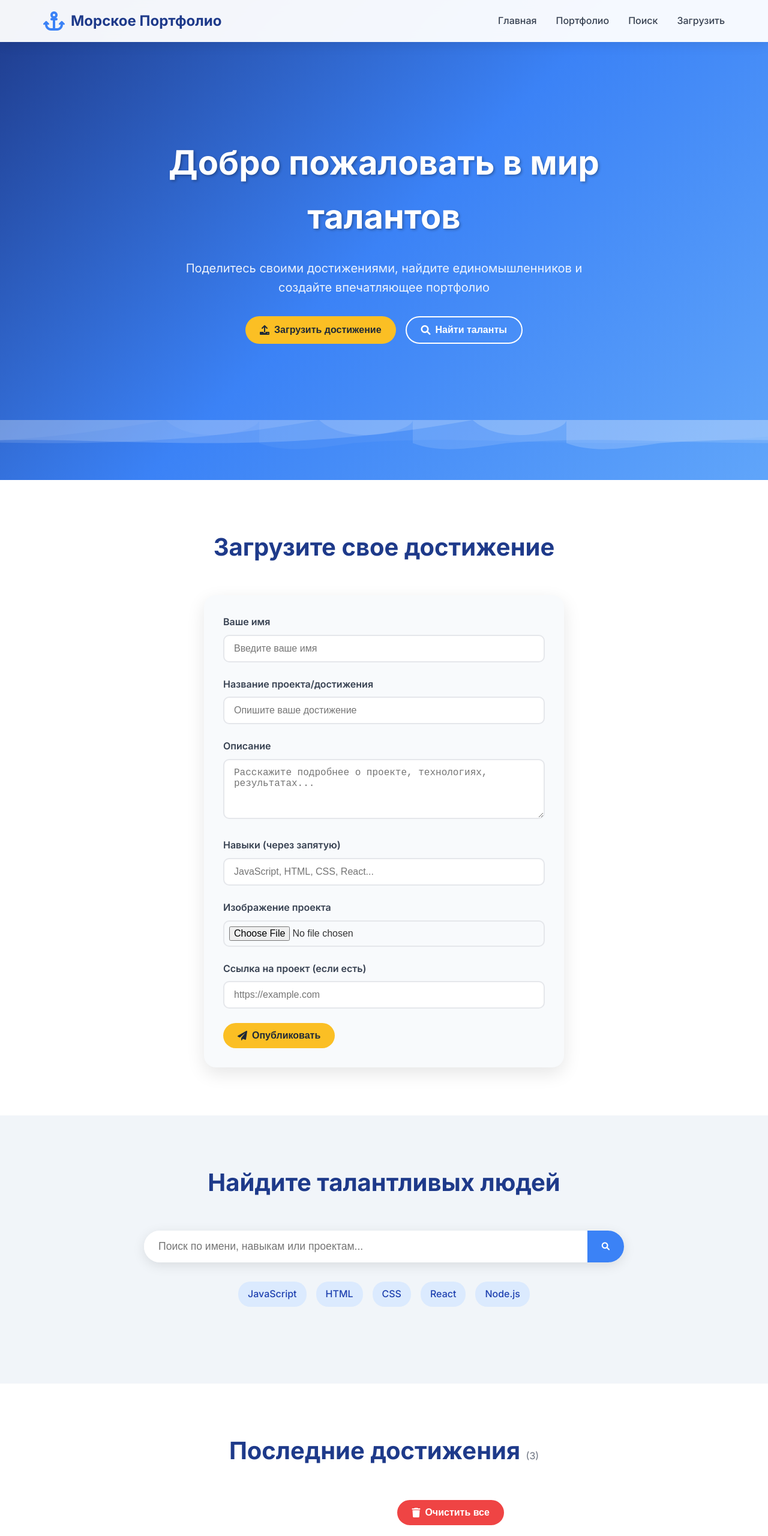
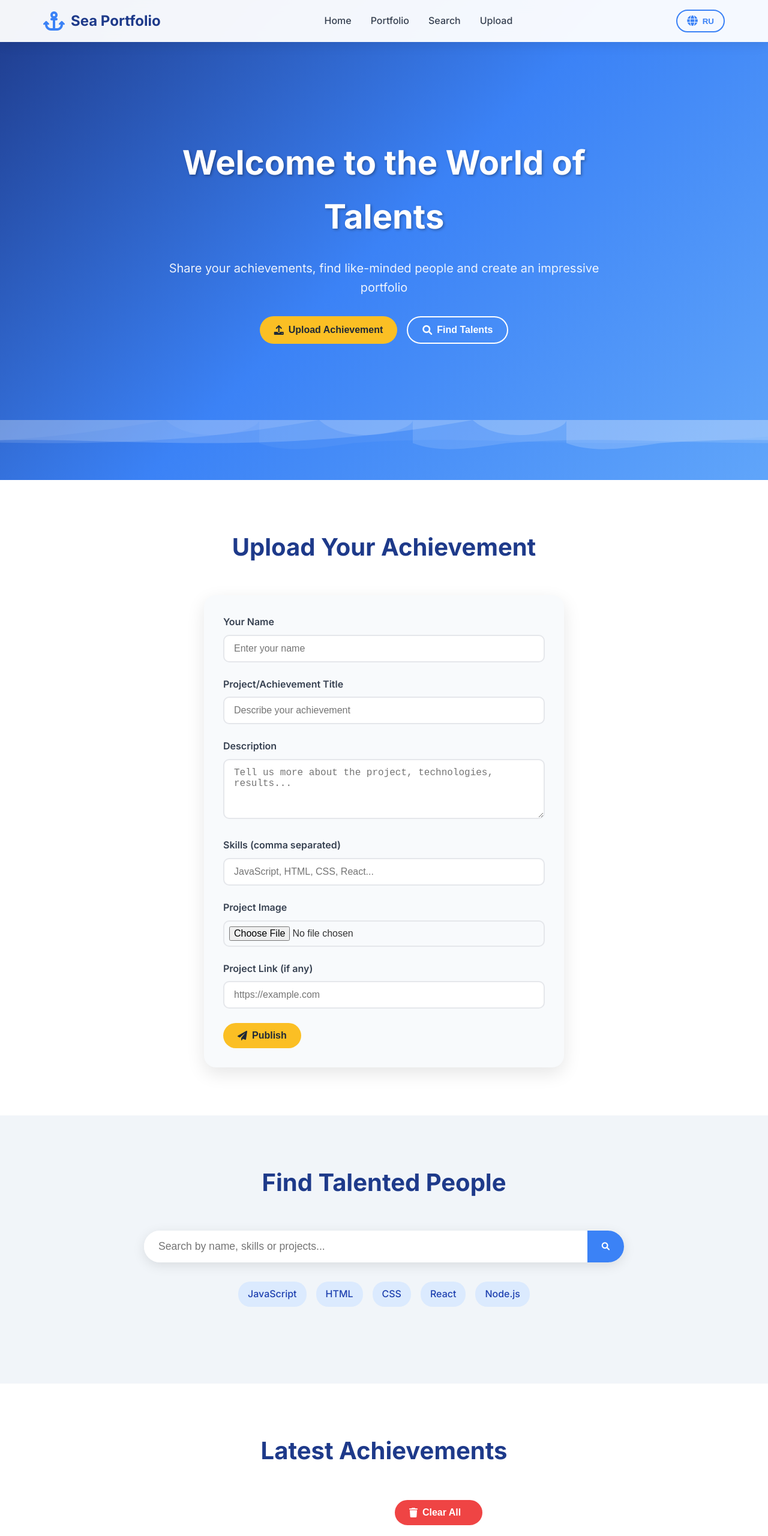
Before and after one commit to KKadzuto/-portfolio-project, a website: page index.html in a window 1280 px wide. Shown: the top 2560 px of the page at 60% size. Drawn offline with Linux system fonts and the light colour scheme.

Commit message:
Обновление

```diff
--- a/index.html
+++ b/index.html
@@ -3,7 +3,7 @@
 <head>
     <meta charset="UTF-8">
     <meta name="viewport" content="width=device-width, initial-scale=1.0">
-    <title>Морское Портфолио - Поделитесь своими достижениями</title>
+    <title>Sea Portfolio - Share Your Achievements</title>
     <link rel="stylesheet" href="styles.css">
     <link href="https://fonts.googleapis.com/css2?family=Inter:wght@300;400;500;600;700&display=swap" rel="stylesheet">
     <link rel="stylesheet" href="https://cdnjs.cloudflare.com/ajax/libs/font-awesome/6.0.0/css/all.min.css">
@@ -13,13 +13,19 @@
         <div class="nav-container">
             <div class="nav-logo">
                 <i class="fas fa-anchor"></i>
-                <span>Морское Портфолио</span>
+                <span data-en="Sea Portfolio" data-ru="Морское Портфолио">Sea Portfolio</span>
             </div>
             <div class="nav-menu">
-                <a href="#home" class="nav-link">Главная</a>
-                <a href="#portfolio" class="nav-link">Портфолио</a>
-                <a href="#search" class="nav-link">Поиск</a>
-                <a href="#upload" class="nav-link">Загрузить</a>
+                <a href="#home" class="nav-link" data-en="Home" data-ru="Главная">Home</a>
+                <a href="#portfolio" class="nav-link" data-en="Portfolio" data-ru="Портфолио">Portfolio</a>
+                <a href="#search" class="nav-link" data-en="Search" data-ru="Поиск">Search</a>
+                <a href="#upload" class="nav-link" data-en="Upload" data-ru="Загрузить">Upload</a>
+            </div>
+            <div class="nav-actions">
+                <button class="lang-toggle" onclick="toggleLanguage()">
+                    <i class="fas fa-globe"></i>
+                    <span data-en="RU" data-ru="EN">RU</span>
+                </button>
             </div>
             <div class="nav-toggle">
                 <span></span>
@@ -31,16 +37,16 @@
 
     <section id="home" class="hero">
         <div class="hero-content">
-            <h1>Добро пожаловать в мир талантов</h1>
-            <p>Поделитесь своими достижениями, найдите единомышленников и создайте впечатляющее портфолио</p>
+            <h1 data-en="Welcome to the World of Talents" data-ru="Добро пожаловать в мир талантов">Welcome to the World of Talents</h1>
+            <p data-en="Share your achievements, find like-minded people and create an impressive portfolio" data-ru="Поделитесь своими достижениями, найдите единомышленников и создайте впечатляющее портфолио">Share your achievements, find like-minded people and create an impressive portfolio</p>
             <div class="hero-buttons">
                 <button class="btn btn-primary" onclick="scrollToSection('upload')">
                     <i class="fas fa-upload"></i>
-                    Загрузить достижение
+                    <span data-en="Upload Achievement" data-ru="Загрузить достижение">Upload Achievement</span>
                 </button>
                 <button class="btn btn-secondary" onclick="scrollToSection('search')">
                     <i class="fas fa-search"></i>
-                    Найти таланты
+                    <span data-en="Find Talents" data-ru="Найти таланты">Find Talents</span>
                 </button>
             </div>
         </div>
@@ -53,35 +59,35 @@
 
     <section id="upload" class="upload-section">
         <div class="container">
-            <h2>Загрузите свое достижение</h2>
+            <h2 data-en="Upload Your Achievement" data-ru="Загрузите свое достижение">Upload Your Achievement</h2>
             <div class="upload-form">
                 <div class="form-group">
-                    <label for="name">Ваше имя</label>
-                    <input type="text" id="name" placeholder="Введите ваше имя" required>
+                    <label for="name" data-en="Your Name" data-ru="Ваше имя">Your Name</label>
+                    <input type="text" id="name" data-en-placeholder="Enter your name" data-ru-placeholder="Введите ваше имя" placeholder="Enter your name" required>
                 </div>
                 <div class="form-group">
-                    <label for="title">Название проекта/достижения</label>
-                    <input type="text" id="title" placeholder="Опишите ваше достижение" required>
+                    <label for="title" data-en="Project/Achievement Title" data-ru="Название проекта/достижения">Project/Achievement Title</label>
+                    <input type="text" id="title" data-en-placeholder="Describe your achievement" data-ru-placeholder="Опишите ваше достижение" placeholder="Describe your achievement" required>
                 </div>
                 <div class="form-group">
-                    <label for="description">Описание</label>
-                    <textarea id="description" placeholder="Расскажите подробнее о проекте, технологиях, результатах..." rows="4" required></textarea>
+                    <label for="description" data-en="Description" data-ru="Описание">Description</label>
+                    <textarea id="description" data-en-placeholder="Tell us more about the project, technologies, results..." data-ru-placeholder="Расскажите подробнее о проекте, технологиях, результатах..." placeholder="Tell us more about the project, technologies, results..." rows="4" required></textarea>
                 </div>
                 <div class="form-group">
-                    <label for="skills">Навыки (через запятую)</label>
-                    <input type="text" id="skills" placeholder="JavaScript, HTML, CSS, React..." required>
+                    <label for="skills" data-en="Skills (comma separated)" data-ru="Навыки (через запятую)">Skills (comma separated)</label>
+                    <input type="text" id="skills" data-en-placeholder="JavaScript, HTML, CSS, React..." data-ru-placeholder="JavaScript, HTML, CSS, React..." placeholder="JavaScript, HTML, CSS, React..." required>
                 </div>
                 <div class="form-group">
-                    <label for="image">Изображение проекта</label>
+                    <label for="image" data-en="Project Image" data-ru="Изображение проекта">Project Image</label>
                     <input type="file" id="image" accept="image/*">
                 </div>
                 <div class="form-group">
-                    <label for="link">Ссылка на проект (если есть)</label>
-                    <input type="url" id="link" placeholder="https://example.com">
+                    <label for="link" data-en="Project Link (if any)" data-ru="Ссылка на проект (если есть)">Project Link (if any)</label>
+                    <input type="url" id="link" data-en-placeholder="https://example.com" data-ru-placeholder="https://example.com" placeholder="https://example.com">
                 </div>
                 <button type="submit" class="btn btn-primary" onclick="uploadAchievement()">
                     <i class="fas fa-paper-plane"></i>
-                    Опубликовать
+                    <span data-en="Publish" data-ru="Опубликовать">Publish</span>
                 </button>
             </div>
         </div>
@@ -89,10 +95,10 @@
 
     <section id="search" class="search-section">
         <div class="container">
-            <h2>Найдите талантливых людей</h2>
+            <h2 data-en="Find Talented People" data-ru="Найдите талантливых людей">Find Talented People</h2>
             <div class="search-container">
                 <div class="search-box">
-                    <input type="text" id="searchInput" placeholder="Поиск по имени, навыкам или проектам...">
+                    <input type="text" id="searchInput" data-en-placeholder="Search by name, skills or projects..." data-ru-placeholder="Поиск по имени, навыкам или проектам..." placeholder="Search by name, skills or projects...">
                     <button onclick="searchPeople()">
                         <i class="fas fa-search"></i>
                     </button>
@@ -111,15 +117,15 @@
 
     <section id="portfolio" class="portfolio-section">
         <div class="container">
-            <h2>Последние достижения</h2>
+            <h2 data-en="Latest Achievements" data-ru="Последние достижения">Latest Achievements</h2>
             <div class="portfolio-controls">
                 <button class="btn btn-secondary" onclick="exportData()">
                     <i class="fas fa-download"></i>
-                    Экспорт данных
+                    <span data-en="Export Data" data-ru="Экспорт данных">Export Data</span>
                 </button>
                 <button class="btn btn-secondary" onclick="clearAllData()" style="background: #ef4444; color: white;">
                     <i class="fas fa-trash"></i>
-                    Очистить все
+                    <span data-en="Clear All" data-ru="Очистить все">Clear All</span>
                 </button>
             </div>
             <div id="portfolioGrid" class="portfolio-grid"></div>
@@ -130,20 +136,20 @@
         <div class="container">
             <div class="footer-content">
                 <div class="footer-section">
-                    <h3>Морское Портфолио</h3>
-                    <p>Платформа для демонстрации талантов и поиска единомышленников</p>
+                    <h3 data-en="Sea Portfolio" data-ru="Морское Портфолио">Sea Portfolio</h3>
+                    <p data-en="Platform for showcasing talents and finding like-minded people" data-ru="Платформа для демонстрации талантов и поиска единомышленников">Platform for showcasing talents and finding like-minded people</p>
                 </div>
                 <div class="footer-section">
-                    <h4>Быстрые ссылки</h4>
+                    <h4 data-en="Quick Links" data-ru="Быстрые ссылки">Quick Links</h4>
                     <ul>
-                        <li><a href="#home">Главная</a></li>
-                        <li><a href="#portfolio">Портфолио</a></li>
-                        <li><a href="#search">Поиск</a></li>
-                        <li><a href="#upload">Загрузить</a></li>
+                        <li><a href="#home" data-en="Home" data-ru="Главная">Home</a></li>
+                        <li><a href="#portfolio" data-en="Portfolio" data-ru="Портфолио">Portfolio</a></li>
+                        <li><a href="#search" data-en="Search" data-ru="Поиск">Search</a></li>
+                        <li><a href="#upload" data-en="Upload" data-ru="Загрузить">Upload</a></li>
                     </ul>
                 </div>
                 <div class="footer-section">
-                    <h4>Связаться с нами</h4>
+                    <h4 data-en="Contact Us" data-ru="Связаться с нами">Contact Us</h4>
                     <div class="social-links">
                         <a href="https://t.me/kkadzuto"><i class="fab fa-telegram"></i></a>
                         <a href="https://www.linkedin.com/in/kadzuto/"><i class="fab fa-linkedin"></i></a>
@@ -152,7 +158,7 @@
                 </div>
             </div>
             <div class="footer-bottom">
-                <p>&copy; 2025 Морское Портфолио. Все права защищены.</p>
+                <p data-en="&copy; 2025 Sea Portfolio. All rights reserved." data-ru="&copy; 2025 Морское Портфолио. Все права защищены.">&copy; 2025 Sea Portfolio. All rights reserved.</p>
             </div>
         </div>
     </footer>
--- a/script.js
+++ b/script.js
@@ -1,10 +1,13 @@
 let achievements = [];
 let filteredAchievements = [];
+let currentLanguage = 'en';
 
 document.addEventListener('DOMContentLoaded', function() {
     loadAchievements();
     setupEventListeners();
     displayPortfolio();
+    updateLanguage();
+    updatePlaceholders();
 
     window.debugPortfolio = function() {
         console.log('=== ДЕБАГ ПОРТФОЛИО ===');
@@ -54,13 +57,13 @@ function loadAchievements() {
             filteredAchievements = [...achievements];
             console.log('Достижения загружены:', achievements.length);
             if (achievements.length > 0) {
-                showNotification(`Загружено ${achievements.length} достижений`, 'success');
+                showNotification(currentLanguage === 'en' ? `Loaded ${achievements.length} achievements` : `Загружено ${achievements.length} достижений`, 'success');
             }
         } catch (error) {
             console.error('Ошибка при загрузке достижений:', error);
             achievements = [];
             filteredAchievements = [];
-            showNotification('Ошибка при загрузке данных', 'error');
+            showNotification(currentLanguage === 'en' ? 'Error loading data' : 'Ошибка при загрузке данных', 'error');
         }
     } else {
         console.log('Достижения не найдены в localStorage');
@@ -73,7 +76,7 @@ function saveAchievements() {
         console.log('Достижения сохранены:', achievements.length);
     } catch (error) {
         console.error('Ошибка при сохранении достижений:', error);
-        showNotification('Ошибка при сохранении данных', 'error');
+        showNotification(currentLanguage === 'en' ? 'Error saving data' : 'Ошибка при сохранении данных', 'error');
     }
 }
 
@@ -86,7 +89,7 @@ function uploadAchievement() {
     const link = document.getElementById('link').value.trim();
 
     if (!name || !title || !description || !skills) {
-        showNotification('Пожалуйста, заполните все обязательные поля', 'error');
+        showNotification(currentLanguage === 'en' ? 'Please fill in all required fields' : 'Пожалуйста, заполните все обязательные поля', 'error');
         return;
     }
 
@@ -110,7 +113,7 @@ function uploadAchievement() {
 
     clearForm();
 
-    showNotification('Достижение успешно загружено!', 'success');
+    showNotification(currentLanguage === 'en' ? 'Achievement uploaded successfully!' : 'Достижение успешно загружено!', 'success');
 
     scrollToSection('portfolio');
 }
@@ -130,7 +133,8 @@ function displayPortfolio() {
 
     const portfolioTitle = document.querySelector('#portfolio h2');
     if (portfolioTitle) {
-        portfolioTitle.innerHTML = `Последние достижения <span style="font-size: 1rem; color: #6b7280; font-weight: 400;">(${achievements.length})</span>`;
+        const titleText = currentLanguage === 'en' ? 'Latest Achievements' : 'Последние достижения';
+        portfolioTitle.innerHTML = `${titleText} <span style="font-size: 1rem; color: #6b7280; font-weight: 400;">(${achievements.length})</span>`;
     }
 
     portfolioGrid.innerHTML = '';
@@ -139,8 +143,8 @@ function displayPortfolio() {
         portfolioGrid.innerHTML = `
             <div class="empty-state">
                 <i class="fas fa-ship" style="font-size: 4rem; color: #cbd5e1; margin-bottom: 1rem;"></i>
-                <h3>Пока нет достижений</h3>
-                <p>Будьте первым, кто поделится своим проектом!</p>
+                <h3>${currentLanguage === 'en' ? 'No achievements yet' : 'Пока нет достижений'}</h3>
+                <p>${currentLanguage === 'en' ? 'Be the first to share your project!' : 'Будьте первым, кто поделится своим проектом!'}</p>
             </div>
         `;
         return;
@@ -166,13 +170,13 @@ function createPortfolioCard(achievement) {
         </div>
         <div class="card-content">
             <h3 class="card-title">${achievement.title}</h3>
-            <p class="card-author">Автор: ${achievement.name}</p>
+            <p class="card-author">${currentLanguage === 'en' ? 'Author' : 'Автор'}: ${achievement.name}</p>
             <p class="card-description">${achievement.description}</p>
             <div class="card-skills">
                 ${achievement.skills.map(skill => `<span class="skill-tag">${skill}</span>`).join('')}
             </div>
             <div class="card-actions">
-                ${achievement.link ? `<a href="${achievement.link}" target="_blank" class="card-link">Посмотреть проект</a>` : ''}
+                ${achievement.link ? `<a href="${achievement.link}" target="_blank" class="card-link">${currentLanguage === 'en' ? 'View Project' : 'Посмотреть проект'}</a>` : ''}
                 <button class="btn btn-secondary" onclick="likeAchievement(${achievement.id})" style="margin-left: 10px;">
                     <i class="fas fa-heart"></i> ${achievement.likes}
                 </button>
@@ -212,8 +216,8 @@ function displaySearchResults() {
         searchResults.innerHTML = `
             <div class="empty-state" style="text-align: center; padding: 2rem;">
                 <i class="fas fa-search" style="font-size: 3rem; color: #cbd5e1; margin-bottom: 1rem;"></i>
-                <h3>Ничего не найдено</h3>
-                <p>Попробуйте изменить поисковый запрос</p>
+                <h3>${currentLanguage === 'en' ? 'Nothing found' : 'Ничего не найдено'}</h3>
+                <p>${currentLanguage === 'en' ? 'Try changing your search query' : 'Попробуйте изменить поисковый запрос'}</p>
             </div>
         `;
         return;
@@ -239,13 +243,13 @@ function createSearchResultCard(achievement) {
         </div>
         <div class="card-content">
             <h3 class="card-title">${achievement.title}</h3>
-            <p class="card-author">Автор: ${achievement.name}</p>
+            <p class="card-author">${currentLanguage === 'en' ? 'Author' : 'Автор'}: ${achievement.name}</p>
             <p class="card-description">${achievement.description}</p>
             <div class="card-skills">
                 ${achievement.skills.map(skill => `<span class="skill-tag">${skill}</span>`).join('')}
             </div>
             <div class="card-actions">
-                ${achievement.link ? `<a href="${achievement.link}" target="_blank" class="card-link">Посмотреть проект</a>` : ''}
+                ${achievement.link ? `<a href="${achievement.link}" target="_blank" class="card-link">${currentLanguage === 'en' ? 'View Project' : 'Посмотреть проект'}</a>` : ''}
                 <button class="btn btn-secondary" onclick="likeAchievement(${achievement.id})" style="margin-left: 10px;">
                     <i class="fas fa-heart"></i> ${achievement.likes}
                 </button>
@@ -339,7 +343,7 @@ function clearAllData() {
         achievements = [];
         filteredAchievements = [];
         displayPortfolio();
-        showNotification('Все данные удалены', 'info');
+        showNotification(currentLanguage === 'en' ? 'All data cleared' : 'Все данные удалены', 'info');
     }
 }
 
@@ -352,7 +356,40 @@ function exportData() {
     link.download = 'portfolio-achievements.json';
     link.click();
     URL.revokeObjectURL(url);
-    showNotification('Данные экспортированы', 'success');
+    showNotification(currentLanguage === 'en' ? 'Data exported successfully' : 'Данные экспортированы', 'success');
+}
+
+function toggleLanguage() {
+    currentLanguage = currentLanguage === 'en' ? 'ru' : 'en';
+    updateLanguage();
+    updatePlaceholders();
+}
+
+function updateLanguage() {
+    const elements = document.querySelectorAll('[data-en][data-ru]');
+    elements.forEach(element => {
+        const text = currentLanguage === 'en' ? element.getAttribute('data-en') : element.getAttribute('data-ru');
+        if (element.tagName === 'INPUT' || element.tagName === 'TEXTAREA') {
+            element.placeholder = text;
+        } else {
+            element.textContent = text;
+        }
+    });
+
+    const langToggle = document.querySelector('.lang-toggle span');
+    if (langToggle) {
+        langToggle.textContent = currentLanguage === 'en' ? 'RU' : 'EN';
+    }
+}
+
+function updatePlaceholders() {
+    const inputs = document.querySelectorAll('input[data-en-placeholder][data-ru-placeholder]');
+    const textareas = document.querySelectorAll('textarea[data-en-placeholder][data-ru-placeholder]');
+
+    [...inputs, ...textareas].forEach(element => {
+        const placeholder = currentLanguage === 'en' ? element.getAttribute('data-en-placeholder') : element.getAttribute('data-ru-placeholder');
+        element.placeholder = placeholder;
+    });
 }
 
 const style = document.createElement('style');
@@ -392,9 +429,9 @@ if (!saved) {
     const demoAchievements = [
         {
             id: 1,
-            name: "Алексей Петров",
-            title: "Интернет-магазин на React",
-            description: "Современный интернет-магазин с корзиной, фильтрами и системой оплаты. Использовал React, Node.js и MongoDB.",
+            name: "Alexey Petrov",
+            title: "React E-commerce Store",
+            description: "Modern e-commerce store with shopping cart, filters and payment system. Used React, Node.js and MongoDB.",
             skills: ["React", "Node.js", "MongoDB", "JavaScript"],
             image: null,
             link: "https://example.com",
@@ -403,9 +440,9 @@ if (!saved) {
         },
         {
             id: 2,
-            name: "Мария Сидорова",
-            title: "Портфолио-сайт",
-            description: "Красивый одностраничный сайт-портфолио с анимациями и адаптивным дизайном.",
+            name: "Maria Sidorova",
+            title: "Portfolio Website",
+            description: "Beautiful single-page portfolio website with animations and responsive design.",
             skills: ["HTML", "CSS", "JavaScript", "GSAP"],
             image: null,
             link: "",
@@ -414,9 +451,9 @@ if (!saved) {
         },
         {
             id: 3,
-            name: "Дмитрий Козлов",
-            title: "Чат-приложение",
-            description: "Real-time чат с возможностью отправки файлов и групповыми беседами.",
+            name: "Dmitry Kozlov",
+            title: "Chat Application",
+            description: "Real-time chat with file sharing and group conversations.",
             skills: ["Socket.io", "Express", "React", "MongoDB"],
             image: null,
             link: "https://chat-app.example.com",
--- a/styles.css
+++ b/styles.css
@@ -54,6 +54,36 @@ body {
 .nav-menu {
     display: flex;
     gap: 2rem;
+}
+
+.nav-actions {
+    display: flex;
+    align-items: center;
+    gap: 1rem;
+}
+
+.lang-toggle {
+    display: flex;
+    align-items: center;
+    gap: 8px;
+    padding: 8px 16px;
+    background: transparent;
+    border: 2px solid #3b82f6;
+    color: #3b82f6;
+    border-radius: 25px;
+    cursor: pointer;
+    font-weight: 600;
+    transition: all 0.3s ease;
+}
+
+.lang-toggle:hover {
+    background: #3b82f6;
+    color: white;
+    transform: translateY(-2px);
+}
+
+.lang-toggle i {
+    font-size: 1.1rem;
 }
 
 .nav-link {
@@ -509,6 +539,10 @@ section h2 {
         display: none;
     }
 
+    .nav-actions {
+        display: none;
+    }
+
     .nav-toggle {
         display: flex;
     }
```
